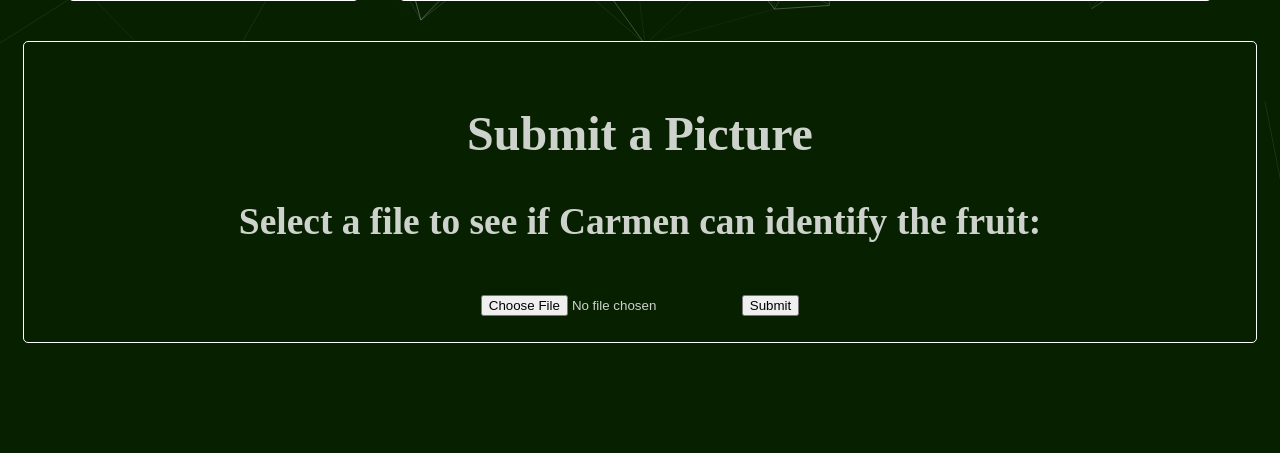
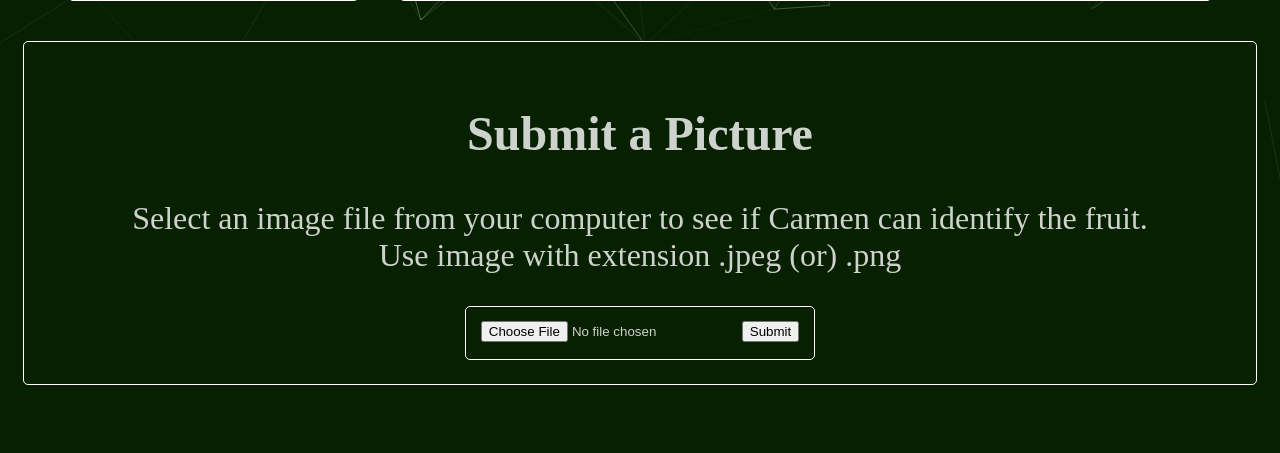
Before and after one commit to jtcooper10/csci338-fruit-ai, a Flask app: page / in a window 1280 px wide. Shown: the part 542-995 px from the top of the page. Before the commit the page ends 885 px from the top, so only its background shows below. Run offline with Flask 2, Linux system fonts and the light colour scheme.

Commit message:
Setup flask page. Edited HTML.

```diff
--- a/web/app.py
+++ b/web/app.py
@@ -1,6 +1,19 @@
-from flask import Flask, render_template
+import os
+from flask import Flask, render_template, request
+import model.fruit
+import torch
+import torch.utils.data
+import torch.nn as nn
+import torch.nn.functional as func
+import torchvision
+import numpy as np
+from PIL import Image
 
 app = Flask(__name__)
+UPLOAD_FOLDER = './static/images'
+ALLOWED_EXTENSION = {'jpg', 'jpeg', 'png'}
+app.config['UPLOAD_FOLDER'] = UPLOAD_FOLDER
+
 
 # Main page for project
 # Submission button to process images
@@ -8,10 +21,22 @@ app = Flask(__name__)
 def main_page():
     return render_template('index.html')
 
+
 # Secondary page to view results of image submission
-@app.route('/get_results', methods=['POST'])
+@app.route('/get_results', methods=['GET', 'POST'])
 def get_results():
-    return render_template('results.html')
+    if request.method == 'POST':
+        # grab file from form
+        file = request.files['imageName']
+        # split filename to extract extension
+        filename, extension = os.path.splitext(file.filename)
+        # save filename as temp with original extension (jpg/jpeg/png/etc.)
+        newName = "temp" + extension
+        # save file in /static/images folder
+        fullName = os.path.join(app.config['UPLOAD_FOLDER'], newName)
+        file.save(fullName)
+    return render_template('results.html', imgpath=newName)
+
 
 if __name__ == '__main__':
     app.run()
--- a/web/static/css/style.css
+++ b/web/static/css/style.css
@@ -89,6 +89,17 @@ a {
 	color: blue;
 }
 
+.submitImage {
+	color: rgba(255, 255, 255, 0.8);
+	font-size: 32px;
+	background: #072000;
+	border: 1px solid white;
+	border-radius: 5px;
+	padding: 0px 15px 15px 15px;
+	width: fit-content;
+	margin: auto;
+}
+
 table.reqTable td, tr {
     background-color: #c0c0c0;
     border-color: #000000;
--- a/web/templates/index.html
+++ b/web/templates/index.html
@@ -16,10 +16,12 @@
 </div>
 
 <div class="card-stack">
+
     <div class="card-container">
         <div class="card card-small">
             <b>The Team:</b><br>Garrett<br>James<br>Josh<br>Guy<br>Nicholas<br>Cristian
         </div>
+
         <div class="card card-large">
             <h1>Carmen</h1>
             <p>Carmen is the name of the group's fruit-recognition program. Carmen has the ability to identify close to
@@ -30,11 +32,14 @@
 
     <div class="card" style="width: 100%;">
         <h2>Submit a Picture</h2>
-        <h3>Select a file to see if Carmen can identify the fruit:</h3>
-        <form action="{{url_for('get_results')}}" method="post">
-            <input type="file" id="myFile" name="filename">
-            <input type="submit">
-        </form>
+        <p>Select an image file from your computer to see if Carmen can identify the fruit.
+            <br>Use image with extension .jpeg (or) .png</p>
+        <div class="submitImage">
+            <form action="{{url_for('get_results')}}" method="POST" enctype="multipart/form-data">
+                <input type="file" id="myImage" name="imageName" accept="image/jpeg, image/jpg, image/png">
+                <input type="submit">
+            </form>
+        </div>
     </div>
 
 </div>
```
Also changed, not shown: model/fruit.py (+8 -3 lines), web/templates/results.html (+16 -5 lines).
